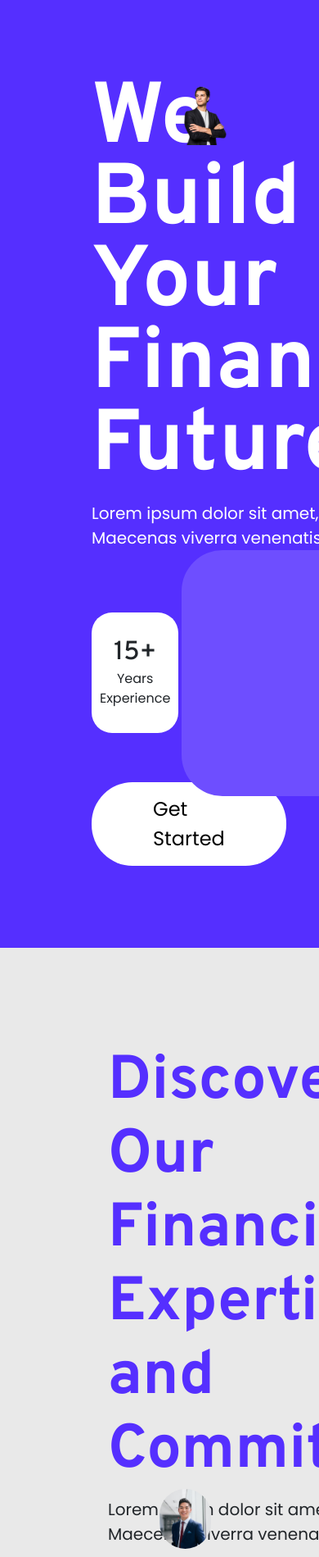
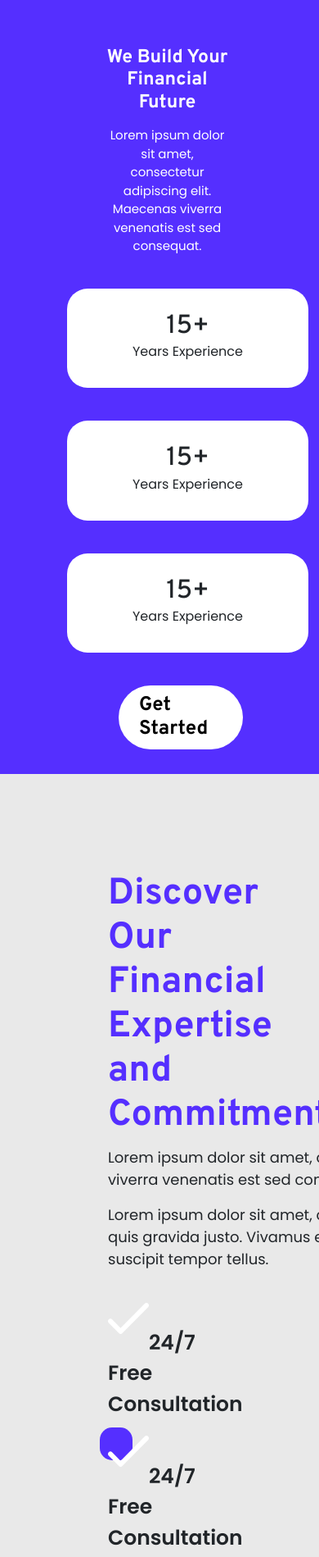
Before and after one commit to Roni006/real-state, a plain HTML site: page index.html in a window 390 px wide. Shown: the part 77-1976 px from the top of the page at 82% size. Drawn offline with Linux system fonts and the light colour scheme.

Commit message:
responsive hero-section properly.

```diff
--- a/assets/css/responsive.css
+++ b/assets/css/responsive.css
@@ -1,3 +1,46 @@
+@media(max-width: 1440px){
+    .hero-left h1 {
+        font-size: 90px;
+    }
+}
+
+@media(max-width: 1300px){
+    .hero-content{
+        flex-wrap: wrap;
+    }
+    .hero-left{
+        margin-left: 70px;
+    }
+    .hero-right{
+        max-width: 100%;
+    }
+    .square-shape{
+        left: 20px;
+    }
+}
+
+@media(max-width: 1280px){
+    .finanlcial-section .finanlcial-content h2{
+        font-size: 60px;
+    }
+    .financial-section .fc-row{
+        flex-wrap: wrap;
+    }
+    .hero-left h1{
+        font-size: 65px;
+    }
+}
+@media(max-width: 1180px){
+    .financial-section .financial-content h2{
+        font-size: 45px;
+    }
+    .financial-section .fc-left .fc-text .first{
+        font-size: 18px;
+    }
+    .financial-section .fc-left .fc-text .second{
+        font-size: 18px;
+    }
+}
 @media(max-width: 1150px){
     .nav-menu nav ul{
         display: none;
@@ -10,8 +53,166 @@
         display: block;
     }
 }
+@media(max-width: 1130px){
+    .financial-section .fc-condition .fc-content .text{
+        font-size: 25px;
+        margin-left: 30px;
+    }
+    .financial-section .fc-condition .fc-content .icon{
+        width: 30px;
+        height: 20px;
+    }
+    .financial-section .fc-condition .fc-content .icon-bg{
+        width: 40px;
+        height: 40px;
+    }
+}
+
+
+@media(max-width: 1080px){
+    .hero-right{
+        margin-left: 50px;
+    }
+    .square-shape{
+        left: 10px;
+        top: 308px;
+
+    }
+}
+@media(max-width: 965px){
+    .financial-section .fc-condition .fc-content .icon-bg{
+        margin-bottom: 50px;
+    }
+    .financial-section .fc-condition .fc-content .text {
+        margin-left: 50px;
+    }
+    .hero-right img{
+        max-width: 70%;
+    }
+    .square-shape{
+        width: 280px;
+        height: 230px;
+        top: 200px;
+
+    }
+}
+@media(max-width: 860px){
+    .hero-left h1{
+        font-size: 50px;
+    }
+    .hero-left p{
+        font-size: 18px;
+    }
+    .hero-left-content{
+        margin-top: 40px;
+    }
+    .hero-left .hero-left-btn{
+        padding: 10px 25px 10px 25px;
+        margin-top: 40px;
+    }
+    .square-shape{
+        width: 335px;
+        height: 250px;
+        top: 284px;
+
+    }
+    .hero-right{
+        width: 45%;
+    }
+}
 @media(max-width: 792px){
     .nav-bar .nav-search{
         display: none;
     }
 }
+
+@media(max-width: 750px){
+    .hero-left .hero-left-content{
+        flex-wrap: wrap;
+    }
+    .left-item-1 .h-title{
+        width: calc(195px - 20px);
+    }
+    .hero-left p{
+        font-size: 15px;
+    }
+    .square-shape{
+        width: 300px;
+        top: 213px;
+        right: 213px ;
+
+    }
+    /* .hero-right{
+        display: none;
+    } */
+}
+@media(max-width: 650px){
+    .hero-left h1{
+        font-size: 35px;
+        max-width: 100%;
+    }
+    /* .hero-content{
+        align-items: center;
+        justify-content: center;
+    } */
+    .hero-right{
+        display: none;
+    }
+    .hero-left .h-title{
+        width: calc(100% - -330px);
+    }
+    .hero-left .hero-left-btn {
+        margin-left: 158px;
+        margin-bottom: 30px;
+    }
+}
+
+@media(max-width: 460px){
+    .hero-left h1{
+        font-size: 23px;
+        text-align: center;
+        margin-left: 24%;
+    }
+    .hero-left p{
+        margin-left: 24%;
+        text-align: center;
+        margin-top: 15px;
+    }
+    /* .hero-left{
+        margin-left: 50px;
+    } */
+    .hero-left .h-title{
+        width: calc(100% - -140px);
+    }
+    .hero-left .hero-left-btn{
+        margin-left: 63px;
+        /* padding: 8px 15px 8px 15px; */
+        width: 77%;
+    }
+}
+
+@media(max-width: 375px){
+    .hero-left h1{
+        font-size: 20px;
+        margin-right: 15px;
+    }
+    .hero-left p{
+        font-size: 12px;
+        margin-right: 15px;
+    }
+    .hero-left .h-title{
+        width: calc(100% - -60px);
+    }
+    .hero-left .hero-left-btn{
+        margin: 0;
+        margin-top: 20px ;
+        margin-left: 34px;
+        margin-bottom: 30px;
+
+    }
+    .hero-left .hero-left-btn a h6{
+        font-size: 15px;
+
+
+    }
+}
--- a/assets/css/style.css
+++ b/assets/css/style.css
@@ -74,10 +74,10 @@ li{
     list-style: none;
 }
 
+
 /* NAV BAR START */
 .nav-bar{
     background-color: var(--nav-bg);
-
 }
  .nav-row{
     display: flex;
@@ -169,72 +169,69 @@ input{
 /* HERO SECTION START */
 .hero-section{
     background-color: var(--nav-bg);
-    /* padding: 100px 100px; */
-    padding: 100px ;
+    padding-top: 60px;
+    overflow: hidden;
 }
 .hero-content{
     display: flex;
-
+    align-items: center;
+    /* justify-content: center; */
+    gap: 20px;
 }
 .hero-left{
+    width: 54%;
+    flex-shrink: 0;
     align-self: center;
-    width: 66%;
-    flex-shrink: 0;
 }
 .hero-right{
-    width: 34%;
-    margin-bottom: 85px;
-    z-index: 1;
-    position: relative;
+    width: 46%;
+    padding-bottom: 85px;
 }
 .hero-left h1{
-    line-height: 95%;
+    font-weight: 700;
     color: var(--white-color);
+}
+.hero-left p{
+    max-width: 638px;
+    font-size: 20px;
+    color: var(--white-color);
+}
+.hero-left-content{
+    display: flex;
+    margin-top: 60px;
+    gap: 40px;
+}
+.left-item-1 .h-title{
+    background-color: var(--white-color);
+    width: 195px;
+    padding: 27px 10px 32px 10px;
+    text-align: center;
+    border-radius: 25px;
+}
+.hero-left .hero-left-btn{
+    background-color: var(--white-color);
+    display: inline-block;
+    padding: 16px 76px 16px 76px;
+    border-radius: 50px;
+    margin-top: 60px;
+}
+.hero-left .hero-left-btn a h6{
+    color: var(--black-color);
     font-weight: 700;
 }
-.hero-left p{
-    color: var(--white-color);
-    font-family: var(--body-font);
-    font-size: 20px;
-    width: 640px;
-    margin-top: 16px;
+.hero-right{
+    position: relative;
+    z-index: 1;
 }
-.hero-left .box-content{
-    background-color: var(--white-color);
-    width: 200px;
-    padding: 30px 10px 30px 10px;
-    border-radius: 25px;
-    text-align: center;
-    margin-top: 60px;
-}
-.hero-box{
-    display: flex;
-    gap: 40px;
-
-}
-.hero-left .box-content p{
-    color: var(--black-color);
-}
-.hero-left .hero-btn{
-    background-color: var(--white-color);
+.square-shape {
+    width: 472px;
+    height: 381px;
+    background: var(--square-shape);
     display: inline-block;
-    padding: 15px 75px 15px 75px;
-    border-radius: 50px;
-    margin-top: 60px;
-    /* margin-bottom: 50px; */
-}
-.hero-left .hero-btn a{
-    color: var(--black-color);
-}
-.square-shape{
-    width: 370px;
-    height: 300px;
-    background-color: var(--square-shape);
-    display: inline-block;
-    border-radius: 50px;
-    bottom: 0;
-    left: 0;
+    border-radius: 30px;
     position: absolute;
+    right: 17%;
+    top: 45%;
     z-index: -1;
 }
 /* HERO SECTION END */
@@ -242,52 +239,53 @@ input{
 
 
 /* FINALCIAL SECTION START */
-.finanlcial-section{
+.financial-section{
     padding: 120px 120px;
     background-color: var(--financial-bg);
+    overflow: hidden;
 }
-.finanlcial-section .fc-row{
+.financial-section .fc-row{
     display: flex;
+    /* flex-wrap: wrap; */
 }
-.finanlcial-section .fc-left{
-    width: 50%;
+.financial-section .fc-left{
+    max-width: 50%;
 }
-.finanlcial-section .fc-right{
-    width: 50%;
+.financial-section .fc-right img{
+    max-width: 50%;
+    border-radius: 50px;
+    max-width: initial;
 }
-.finanlcial-section .fc-right img{
-    border-radius: 50px;
-    /* width: 25%; */
-}
-.finanlcial-section .finanlcial-content h2{
+
+.financial-section .financial-content h2{
     width: 1190;
     color: var(--nav-bg);
     font-weight: 700;
     flex-shrink: 0;
 }
-.finanlcial-section .fc-left .fc-text .first{
+.financial-section .fc-left .fc-text .first{
     width: 638px;
     font-size: 20px;
     margin-top: 10px;
 }
-.finanlcial-section .fc-left .fc-text .second{
+.financial-section .fc-left .fc-text .second{
     width: 557px;
     font-size: 20px;
     margin-bottom: 40px;
 }
-.finanlcial-section .fc-condition .fc-content .icon{
+.financial-section .fc-condition .fc-content .icon{
     position: relative;
     display: inline-block;
     width: 50px;
     height: 38px;
     z-index: 1;
 }
-.finanlcial-section .fc-condition .fc-content .text{
+.financial-section .fc-condition .fc-content .text{
     font-size: 32px;
     font-weight: 600;
     margin-left: 10px;
 }
-.finanlcial-section .fc-condition .fc-content .icon-bg{
+.financial-section .fc-condition .fc-content .icon-bg{
     position: absolute;
     width: 50px;
     height: 50px;
@@ -298,7 +296,7 @@ input{
     margin-top: 10px;
     /* z-index: -1; */
 }
-.finanlcial-section .fc-condition .fc-content{
+.financial-section .fc-condition .fc-content{
     margin-bottom: 20px;
     align-items: center;
     justify-content: center;
--- a/index.html
+++ b/index.html
@@ -64,50 +64,43 @@
             <div class="hero-left">
                 <h1>We Build Your Financial Future</h1>
                 <p>Lorem ipsum dolor sit amet, consectetur adipiscing elit. Maecenas viverra venenatis est sed consequat.</p>
-                    <div class="hero-box">
-                        <div class="box-content">
-                            <div class="b-title">
+                <div class="hero-left-content">
+                    <div class="left-item-1">
+                        <div class="h-title">
                             <h5>15+</h5>
-                            </div>
-                            <div class="b-subtitle">
-                                <span>Years Experience<span>
+                            <span>Years Experience</span>
                         </div>
                     </div>
-                        <div class="box-content">
-                            <div class="b-title">
+                    <div class="left-item-1">
+                        <div class="h-title">
                             <h5>15+</h5>
-                            </div>
-                            <div class="b-subtitle">
-                                <span>Years Experience<span>
+                            <span>Years Experience</span>
                         </div>
                     </div>
-                        <div class="box-content">
-                            <div class="b-title">
+                    <div class="left-item-1">
+                        <div class="h-title">
                             <h5>15+</h5>
-                            </div>
-                            <div class="b-subtitle">
-                                <span>Years Experience<span>
+                            <span>Years Experience</span>
                         </div>
                     </div>
                 </div>
-                    <div class="hero-btn">
-                        <a href="#">Get Started</a>
+                <div class="hero-left-btn">
+                    <a href="#"><h6>Get Started</h6></a>
                 </div>
             </div>
             <div class="hero-right">
                 <img src="assets/img/hero.png" alt="">
                 <span class="square-shape"></span>
             </div>
-
         </div>
     </div>
    </section>
     <!-- HERO SECTION END -->
 
     <!-- FINALCIAL SECTION START -->
-    <section class="finanlcial-section">
+    <section class="financial-section">
         <div class="container">
-            <div class="finanlcial-content">
+            <div class="financial-content">
                 <h2>Discover Our Financial Expertise and Commitment</h2>
                 <div class="fc-row">
                     <div class="fc-left">
@@ -467,7 +460,7 @@
                             <span class="btn"><button>Subscribe</button></span>
                         </form>
                     </div>
-            </div> -->
+            </div>  -->
           <div class="footer-row-2">
             <div class="footer-first">
                 <h3>Growth</h3>
```
Lines whose indentation alone changed are shown as unchanged.
